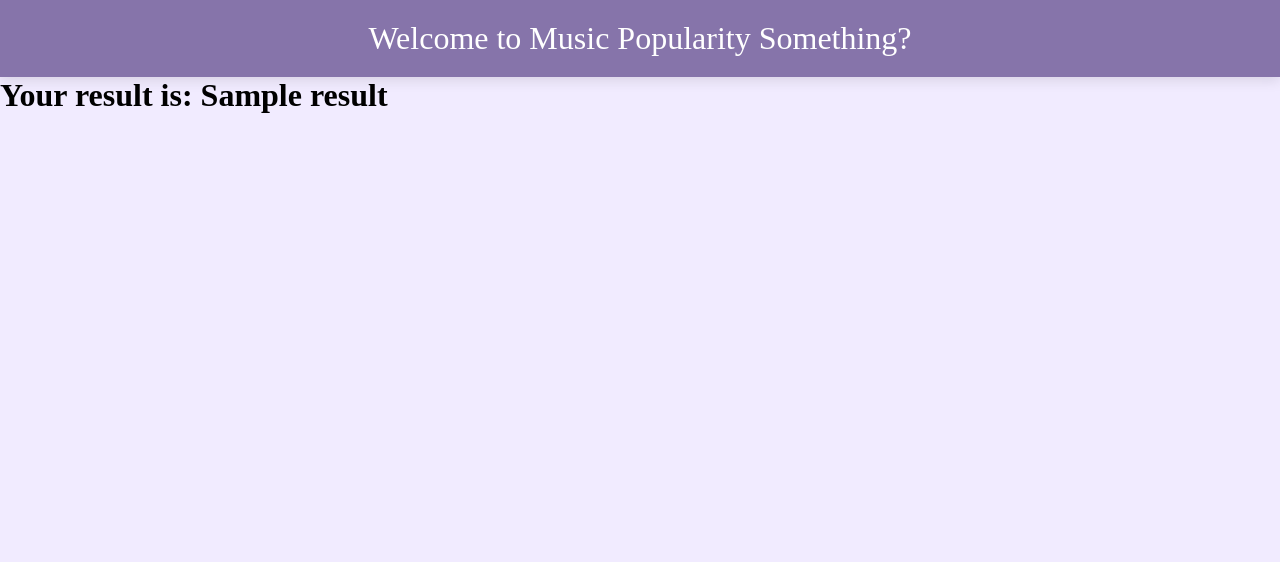
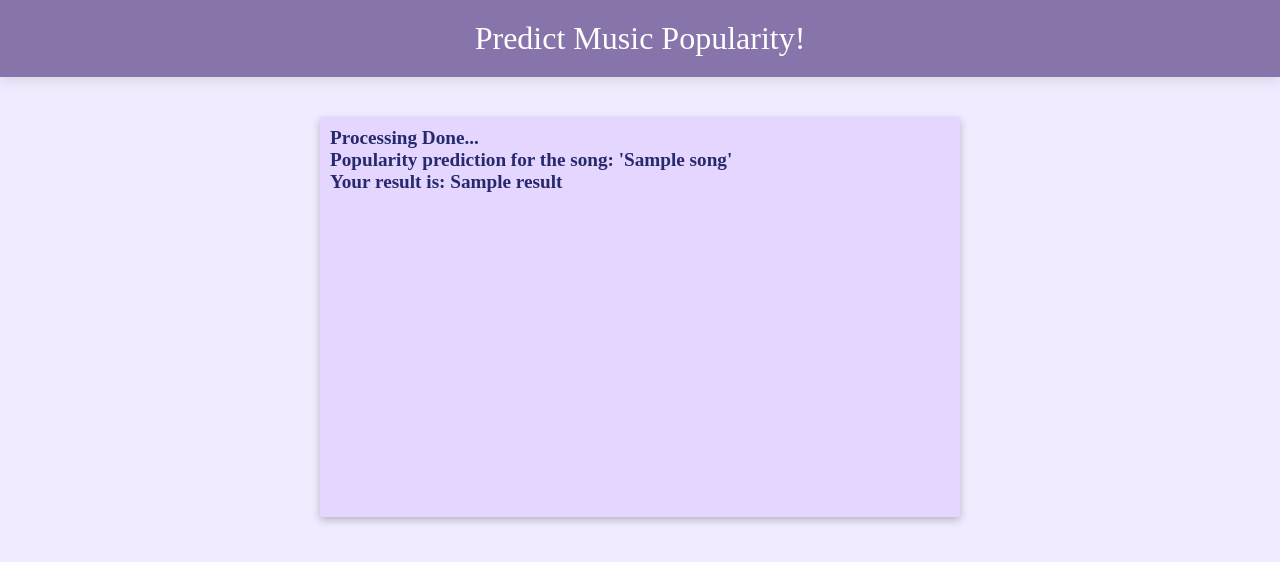
Before and after one commit to jayJ-hub/Section3_Project, a Flask app: template flask_app/templates/result.html in a window 1280 px wide. Shown: the top 562 px of the page. Run offline with Flask 2, Linux system fonts and the light colour scheme; the template is opened without the code that fills it: most values are stand-ins (such as "Sample title", 1, 10 or a date in 2020).

Commit message:
html,css_design_final

```diff
--- a/flask_app/app.py
+++ b/flask_app/app.py
@@ -9,7 +9,7 @@ app.config['SECRET_KEY'] = "mysecretkey"
 
 class MusicInput(FlaskForm):
     music_name = StringField("Input Music Here")
-    submit = SubmitField("Submit!")
+    submit = SubmitField("Submit")
 
 @app.route('/',methods=["GET","POST"])
 def index():
@@ -27,7 +27,8 @@ def index():
 @app.route('/result/<uri>')
 def show_result(uri):
     predicted_popularity = process_input(uri)
-    return f"Your Result: {predicted_popularity}"
+
+    return render_template("result.html",result=predicted_popularity,song=uri)
 
 
 if __name__ == '__main__':
--- a/flask_app/predict.py
+++ b/flask_app/predict.py
@@ -43,5 +43,5 @@ def process_input(user_input):
     predict = model.predict(arr)[0]
 
     #show output
-    print(f'predicted popularity is {predict:.2f}/100')
-    return f'predicted popularity is {predict:.2f}/100'
+    print(f'{predict:.2f}/100')
+    return f'{predict:.2f}%'
--- a/flask_app/static/main.css
+++ b/flask_app/static/main.css
@@ -71,3 +71,22 @@ form {
 
     background-color: rgb(236, 157, 228);
 }
+
+
+
+.result_container {
+    background-color: #22e0ca;
+    padding: 10px;
+    height: 50%;
+    width: 50%;
+    margin:0 auto;
+    margin-top: 40px;
+    background-color:#e4d6ff;
+    box-shadow: rgba(0, 0, 0, 0.24) 0px 3px 8px;
+}
+
+
+.result_container h1 {
+    color: #27296d;
+    font-size: 1.2em;
+}
--- a/flask_app/templates/base.html
+++ b/flask_app/templates/base.html
@@ -8,7 +8,7 @@
     <title>Myweb</title>
 </head>
 <body>
-    <nav>Welcome to Music Popularity Something?</nav>
+    <nav>Predict Music Popularity!</nav>
     {%block content%}
     {%endblock content%}
 
--- a/flask_app/templates/result.html
+++ b/flask_app/templates/result.html
@@ -2,5 +2,9 @@
 
 
 {%block content%}
-    <h1>Your result is: {{result}} </h1>
+    <div class="result_container">
+        <h1>Processing Done...</h1>
+        <h1>Popularity prediction for the song: '{{song}}'</h1>
+        <h1>Your result is: {{result}} </h1>
+    </div>
 {%endblock content%}
```
